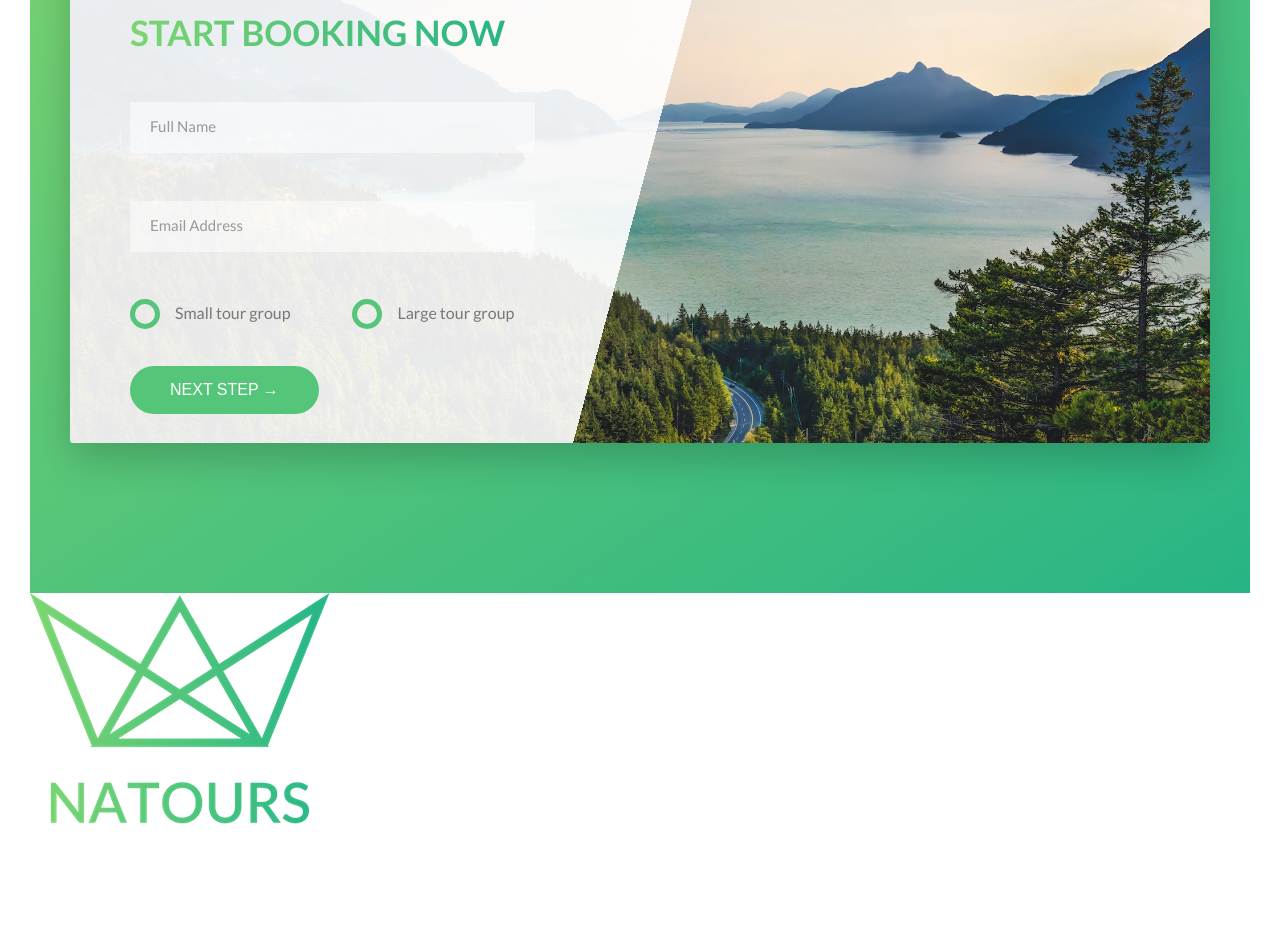
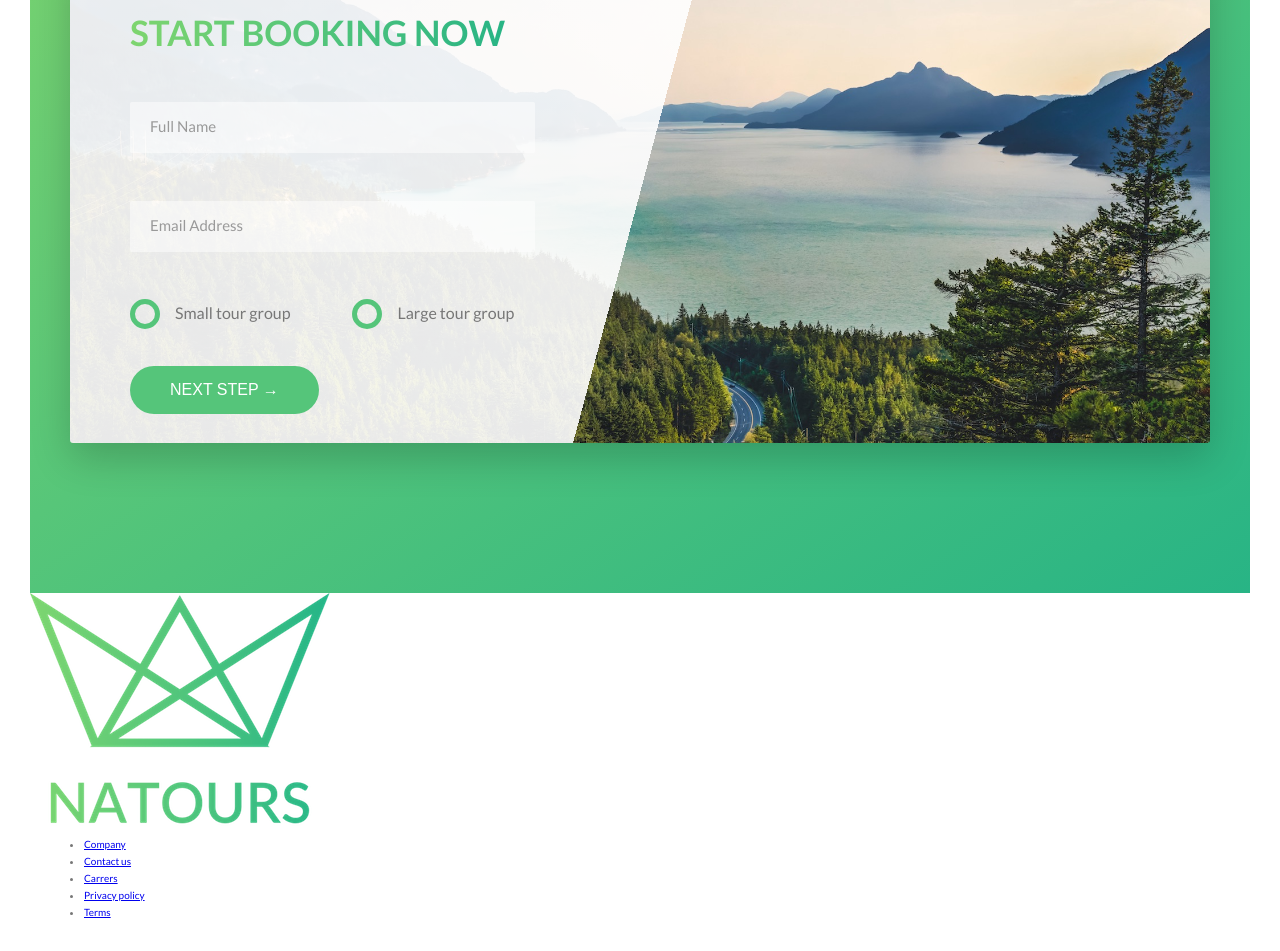
Before and after one commit to Hamid-Khanbeyki/Advanced-CSS-Natours-Project, a website: page index.html in a window 1280 px wide. Shown: the part 4732-5683 px from the top of the page. Before the commit the page ends 5598 px from the top, so only its background shows below. Drawn offline with Linux system fonts and the light colour scheme.

Commit message:
add footer-item and footer-link

```diff
--- a/index.html
+++ b/index.html
@@ -380,7 +380,23 @@
       </div>
       <div class="row">
         <div class="col-1-of-2">
-          <div class="footer__navigation"></div>
+          <div class="footer__navigation">
+            <li class="footer__item">
+              <a href="#" class="footer__link">Company</a>
+            </li>
+            <li class="footer__item">
+              <a href="#" class="footer__link">Contact us</a>
+            </li>
+            <li class="footer__item">
+              <a href="#" class="footer__link">Carrers</a>
+            </li>
+            <li class="footer__item">
+              <a href="#" class="footer__link">Privacy policy</a>
+            </li>
+            <li class="footer__item">
+              <a href="#" class="footer__link">Terms</a>
+            </li>
+          </div>
         </div>
         <div class="col-1-of-2"></div>
       </div>
```
